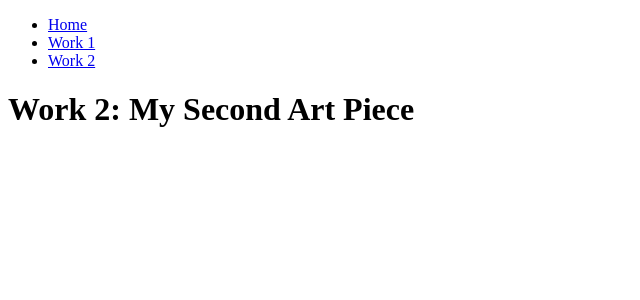
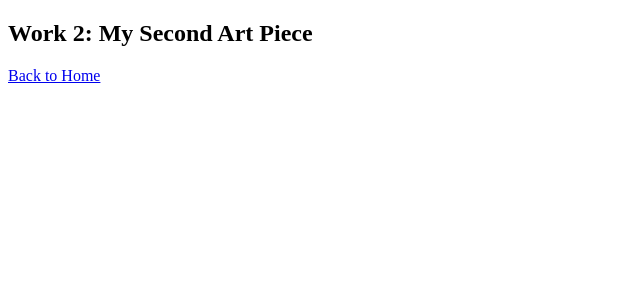
Before and after one commit to TakashiTanaka/DailyCoding2024, a React (Create React App) app: page /work2 in a window 1280 px wide. Shown: the top 300 px of the page, without its empty margins (0-640 px from the left). Built offline with nearby package versions, Linux system fonts and the light colour scheme.

Commit message:
Homeで各作品へのリンク・作品ページからはHomeへのリンクを追加

```diff
--- a/src/App.tsx
+++ b/src/App.tsx
@@ -10,13 +10,6 @@ const App: React.FC = () => {
 
   return (
     <Router basename={basename}>
-      <nav>
-        <ul>
-          <li><Link to="/">Home</Link></li>
-          <li><Link to="/work1">Work 1</Link></li>
-          <li><Link to="/work2">Work 2</Link></li>
-        </ul>
-      </nav>
       <Routes>
         <Route path="/" element={<Home />} />
         <Route path="/work1" element={<Work1 />} />
--- a/src/pages/Home.tsx
+++ b/src/pages/Home.tsx
@@ -1,8 +1,20 @@
 // src/pages/Home.tsx
 import React from 'react';
+import { Link } from 'react-router-dom';
 
-function Home() {
-  return <h1>Welcome to My Portfolio</h1>;
-}
+const Home: React.FC = () => {
+  return (
+    <div>
+      <h1>DailyCoding2024</h1>
+      <nav>
+        <ul>
+          <li><Link to="/work1">Work 1</Link></li>
+          <li><Link to="/work2">Work 2</Link></li>
+          {/* 必要に応じて他の作品ページを追加 */}
+        </ul>
+      </nav>
+    </div>
+  );
+};
 
 export default Home;
--- a/src/pages/Work2.tsx
+++ b/src/pages/Work2.tsx
@@ -1,8 +1,14 @@
 // src/pages/Work2.tsx
 import React from 'react';
+import { Link } from 'react-router-dom';
 
 function Work2() {
-  return <h1>Work 2: My Second Art Piece</h1>;
+  return (
+    <section>
+      <h1>Work 2: My Second Art Piece</h1>
+      <Link to="/">Back to Home</Link> {/* Homeへのリンクを追加 */}
+    </section>
+  );
 }
 
 export default Work2;
```
